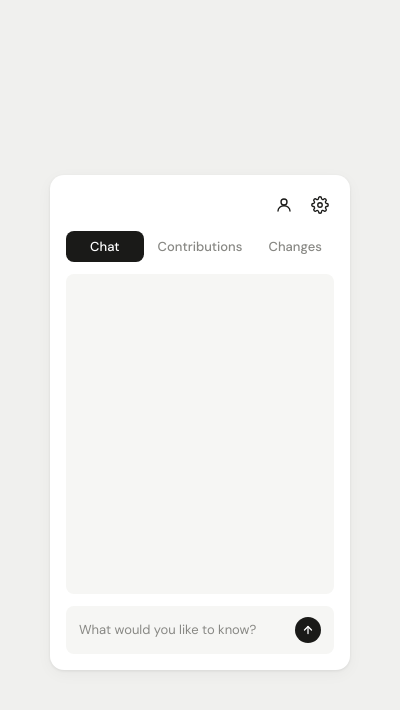
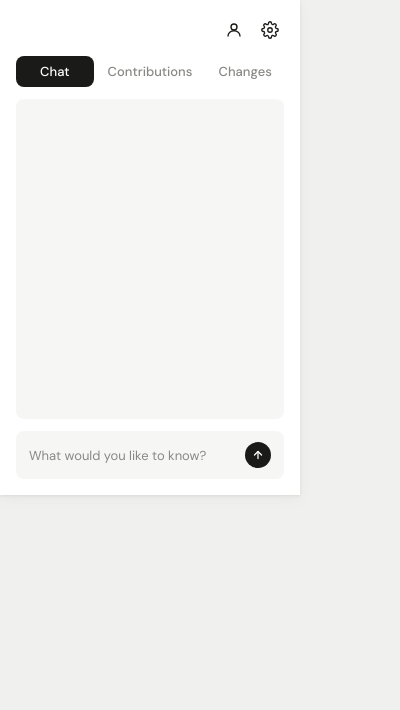
Before and after one commit to hemanialaparthi/cotrace, a browser extension: page popup2.html in a window 400 px wide. Drawn offline with Linux system fonts and the light colour scheme.

Commit message:
fix: go off king

```diff
--- a/styles2.css
+++ b/styles2.css
@@ -23,14 +23,10 @@ body {
   background: var(--bg);
   display: flex;
   align-items: center;
-  justify-content: center;
-  min-height: 100vh;
-  padding: 32px;
 }
 
 .panel {
   background: var(--panel);
-  border-radius: var(--radius);
   box-shadow: var(--shadow);
   width: 300px;
   padding: 16px;
```
Also changed, not shown: manifest.json.
